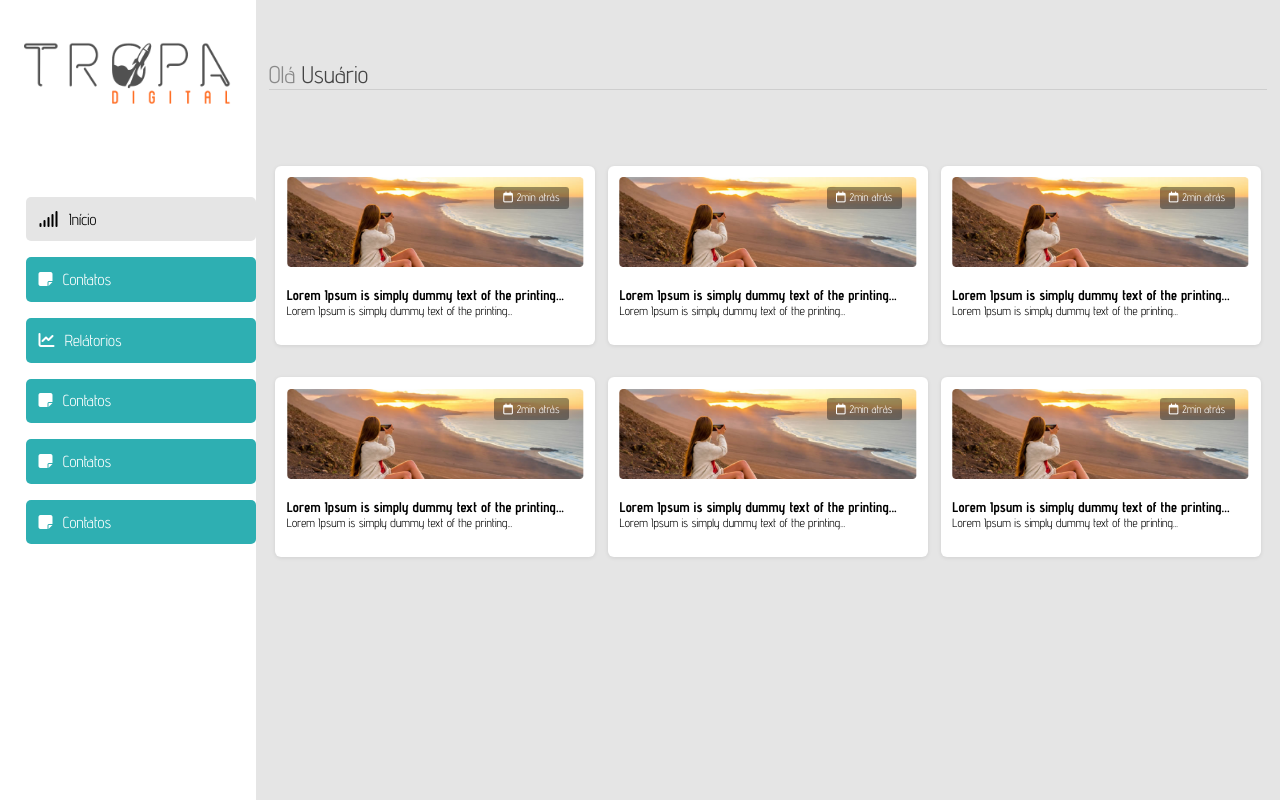
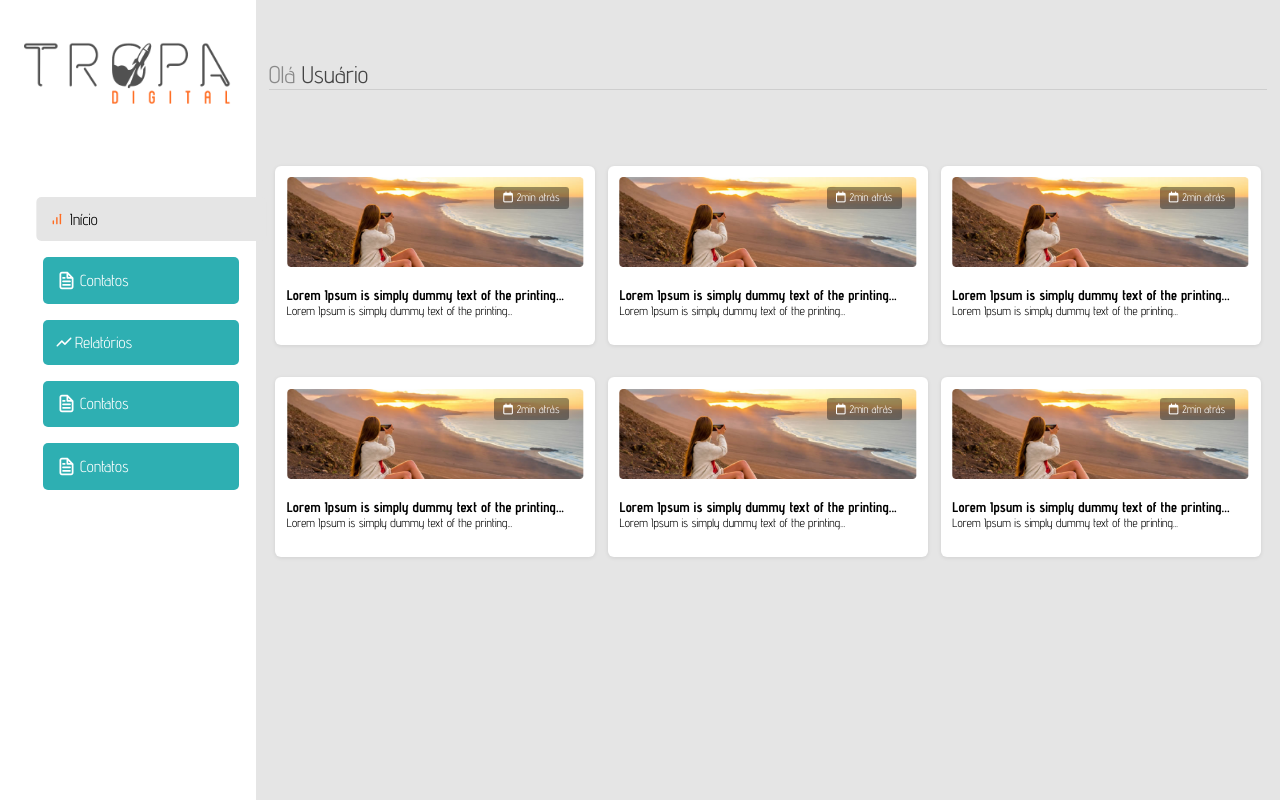
Before and after one commit to Vittor1108/TropaDigital, a plain HTML site: page home.html in a window 1280 px wide. Shown: the top 800 px of the page. Drawn offline with Linux system fonts and the light colour scheme.

Commit message:
commit menu
Ajuste realizado nos menus da página HOME do site.

```diff
--- a/home.html
+++ b/home.html
@@ -16,12 +16,11 @@
         <div class="logo_menu"></div><!--logo_menu-->
         <nav class="menu_pc">
             <ul>
-                <li><i class="fas fa-signal"></i>Início </i></li>
-                <li><i class="fas fa-sticky-note"></i>Contatos</i></li>
-                <li><i class="fas fa-chart-line"></i>Relátorios </i></li>
-                <li><i class="fas fa-sticky-note"></i>Contatos</i></li>
-                <li><i class="fas fa-sticky-note"></i>Contatos</i></li>
-                <li><i class="fas fa-sticky-note"></i>Contatos</i></li>
+                <li class="selected"><img src="./public/images/init.svg">Início</li>
+                <li><img src="./public/images/contatos.svg" alt="">Contatos</li>
+                <li><img src="./public/images/relatorio.svg" alt="">Relatórios</li>
+                <li><img src="./public/images/contatos.svg" alt="">Contatos</li>
+                <li><img src="./public/images/contatos.svg" alt="">Contatos</li>
             </ul>
         </nav><!--menu_pc-->
     </div><!--menu-->
--- a/public/css/home.css
+++ b/public/css/home.css
@@ -54,27 +54,31 @@ body{
     border-radius: 5px;
     font-size: 1em;
     transition: color .5;
+    width: 85%;
+    display: flex;
+    align-items: center;
+
 }
 
 .menu_pc ul li:hover{
     background-color: #278b8d;
 }
 
-.menu_pc ul li:nth-child(1){
+.menu_pc ul .selected{
     background-color: #E5E5E5;
     color: black;
+    transform: translateX(4.5%);
+    width:100%;
 }
 
-.menu_pc ul li:nth-child(1){
+.menu_pc ul .selected:hover{
     background-color: #E5E5E5;
-    color: black;
 }
 
 
-.fas{
-    margin-right: 5%;
+.menu_pc ul li > img{
+    margin-right: 2%;
 }
-
 
 /* main content */
 
@@ -223,7 +227,6 @@ body{
         height: 140vh;
     }
 
-    .moda
 
     .banner{
         width: 48%;
```
Also changed, not shown: public/images/contatos.svg (added), public/images/init.svg (added), public/images/relatorio.svg (added).
